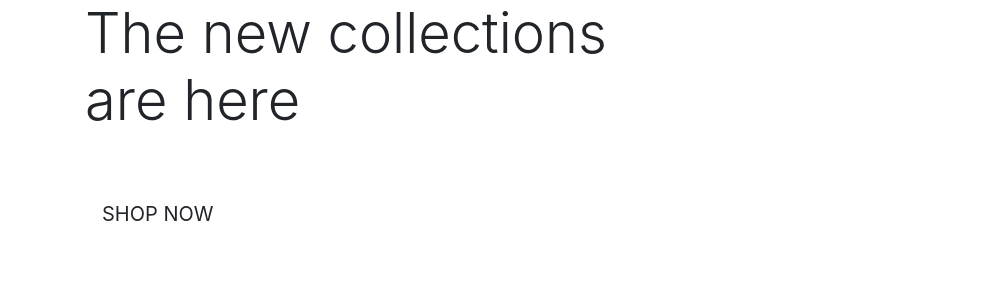
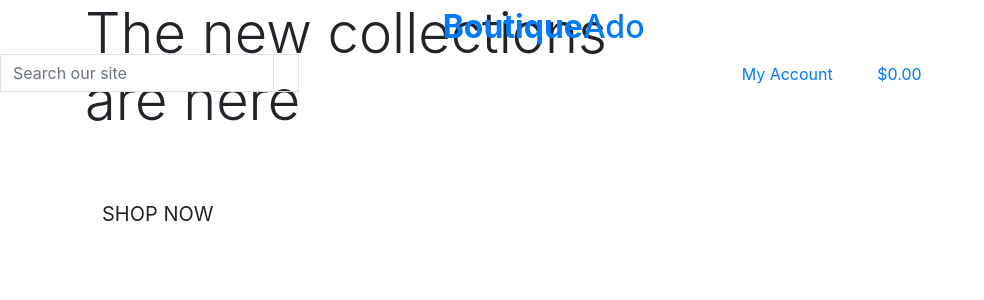
Before and after one commit to LW83/BoutiqueAdoWalkthrough, a Django app: page / in a window 1280 px wide. Shown: the top 300 px of the page, without its empty margins (0-984 px from the left). Run offline with Django 3.2, Linux system fonts and the light colour scheme.

Commit message:
Added main page header

```diff
--- a/templates/base.html
+++ b/templates/base.html
@@ -36,7 +36,68 @@
   </head>
 
   <body>
-    <header class="container-fluid fixed-top"></header>
+    <header class="container-fluid fixed-top">
+        <div class="row">
+            <!-- col-12 to stack vertically on all but large & extra large screens -->
+            <!-- my-auto py-1 and py-lg-0 vertically centred with top and bottom padding on smaller screens -->
+            <div class="col-12 col-lg-4 my-auto py-1 py-lg-0 text-center text-lg-left"></div>
+                <a href="{% url 'home' %}" class="nav-link main-logo-link">
+                  <h2 class="logo-font text-black my-0"><strong>Boutique</strong>Ado</h2>
+                </a>
+            <!-- Search form -->
+            <div class="col-12 col-lg-4 my-auto py-1 py-lg-0"></div>
+                <form method="GET" action="">
+                  <div class="input-group w-100">
+                      <input class="form-control border border-black rounded-0" type="text" name="q" placeholder="Search our site">
+                      <div class="input-group-append">
+                          <button class="form-control btn btn-black border border-black rounded-0" type="submit">
+                              <span class="icon">
+                                  <i class="fas fa-search"></i>
+                              </span>
+                          </button>
+                      </div>
+                  </div>
+              </form>
+            <div class="col-12 col-lg-4 my-auto py-1 py-lg-0"></div>
+            <!-- List inline used to style horizontally. List unstyled for no bullets -->
+                <ul class="list-inline list-unstyled text-center text-lg-right my-0">
+                    <li class="list-inline-item dropdown">
+                        <a class="text-black nav-link" href="#" id="user-options" data-toggle="dropdown" aria-haspopup="true" aria-expanded="false">
+                            <div class="text-center">
+                                <div><i class="fas fa-user fa-lg"></i></div>
+                                <p class="my-0">My Account</p>
+                            </div>
+                        </a>
+                        <div class="dropdown-menu border-0" aria-labelledby="user-options">
+                            {% if request.user.is_authenticated %}
+                                {% if request.user.is_superuser %}
+                                    <a href="" class="dropdown-item">Product Management</a>
+                                {% endif %}
+                                <a href="" class="dropdown-item">My Profile</a>
+                                <a href="{% url 'account_logout' %}" class="dropdown-item">Logout</a>
+                            {% else %}
+                                <a href="{% url 'account_signup' %}" class="dropdown-item">Register</a>
+                                <a href="{% url 'account_login' %}" class="dropdown-item">Login</a>
+                            {% endif %}
+                        </div>
+                    </li>
+                    <li class="list-inline-item">
+                        <a class="{% if grand_total %}text-info font-weight-bold{% else %}text-black{% endif %} nav-link" href="">
+                            <div class="text-center">
+                                <div><i class="fas fa-shopping-bag fa-lg"></i></div>
+                                <p class="my-0">
+                                    {% if grand_total %}
+                                        ${{ grand_total|floatformat:2 }}
+                                    {% else %}
+                                        $0.00
+                                    {% endif %}
+                                </p>
+                            </div>
+                        </a>
+                    </li>
+                </ul>
+        </div>
+    </header>
 
     {% if messages %}
         <div class="message-container"></div>
```
Lines whose indentation alone changed are shown as unchanged.
